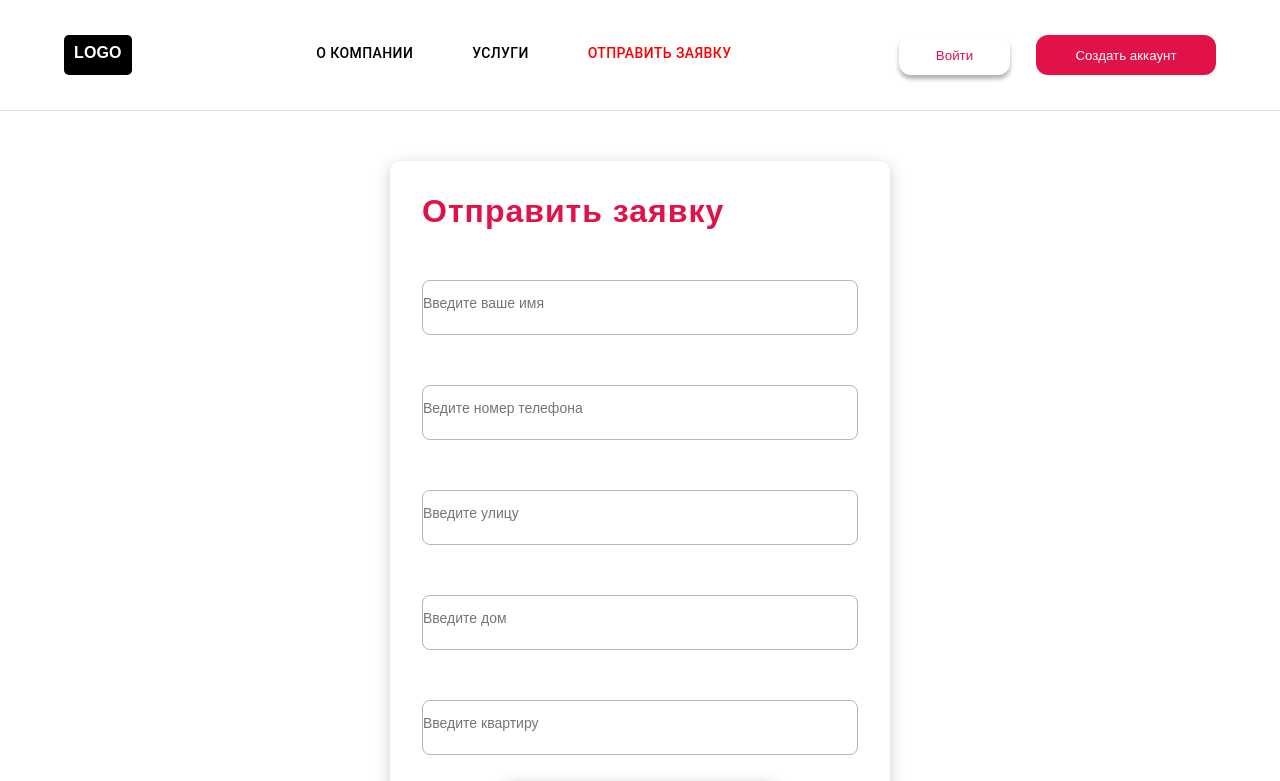
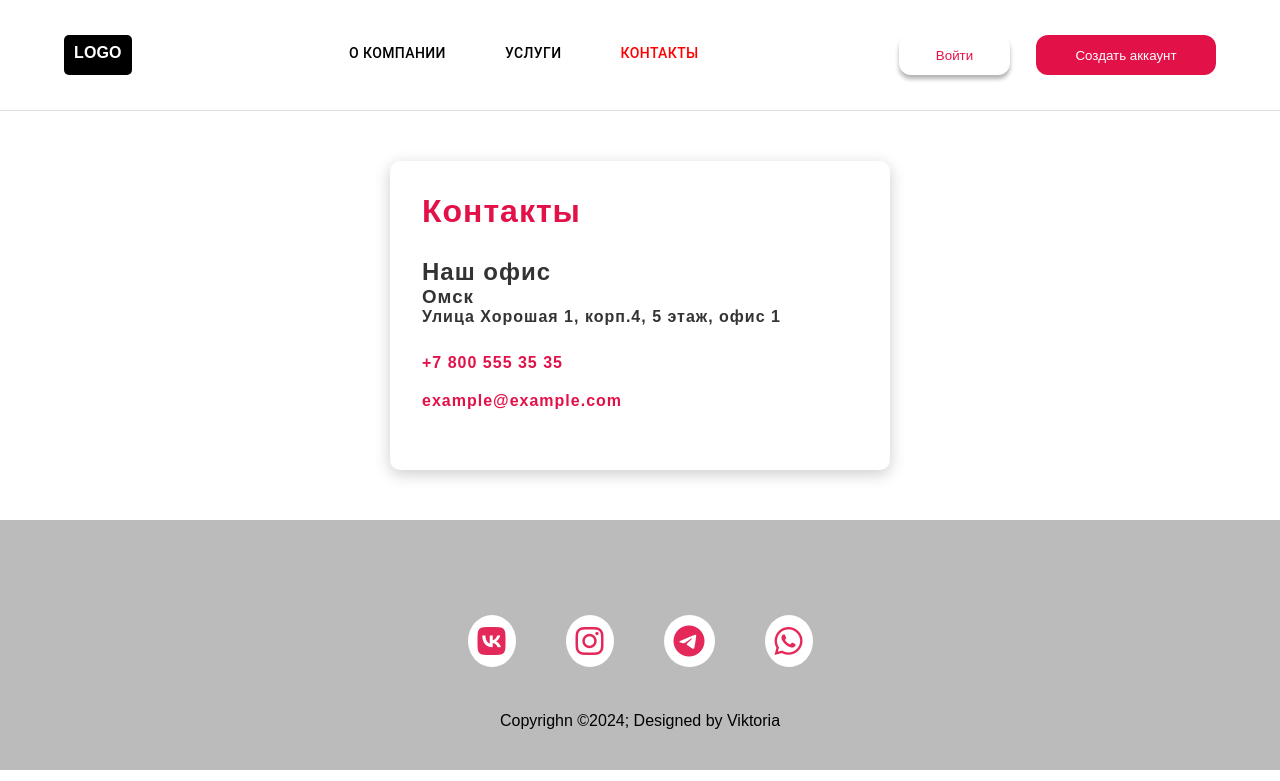
Before and after one commit to Evelissia/fire_rescue_service, a React (Create React App) app in the folder frontend/: page /submit in a window 1280 px wide. Shown: the top 781 px of the page. Built offline with nearby package versions, Linux system fonts and the light colour scheme; no server answers.

Commit message:
страница контакты

```diff
--- a/frontend/src/components/header/Header.jsx
+++ b/frontend/src/components/header/Header.jsx
@@ -43,7 +43,7 @@ export const Header = () => {
           <div className={styles.menuButton}>
             <CustomButton to="/about" label="О компании" />
             <CustomButton to="/services" label="Услуги" />
-            <CustomButton to="/submit" label="Отправить заявку" />
+            <CustomButton to="/submit" label="Контакты" />
           </div>
           <div className={styles.buttons}>
             {isAuth ? (
--- a/frontend/src/pages/MainPages/MainPage.jsx
+++ b/frontend/src/pages/MainPages/MainPage.jsx
@@ -26,7 +26,7 @@ const MainPage = () => {
                 style={{ height: '58px', cursor: 'pointer' }}
                 variant="outlined"
                 className={`${styles.btn2} ${styles.button}`}>
-                Отправить заявку
+                Контакты
               </button>
             </Link>
 
--- a/frontend/src/pages/Submit/Submit.jsx
+++ b/frontend/src/pages/Submit/Submit.jsx
@@ -1,61 +1,26 @@
-import { useState } from 'react';
-import InputComponent from '../../components/InputComponent.jsx';
 import Button from '../../components/Button.jsx';
+import styles from './Submit.module.scss';
 
 const Submit = () => {
-  const [name, setName] = useState('');
-  const [email, setEmail] = useState('');
-  const [password, setPassword] = useState('');
-  const errors = ['err', 'err2'];
-
-  const handleRegister = () => {
-    // Обработчик для регистрации
-  };
   return (
     <>
       <div className="wrapper">
         <div className="content_body">
           <form action="" className="form">
-            <h1 className="form_title">Отправить заявку</h1>
+            <h1 className="form_title">Контакты</h1>
 
             <div className="form__group">
-              <InputComponent
-                type="text"
-                placeholder="Введите ваше имя"
-                className="form__input name"
-                onChange={setName}
-              />
-              <InputComponent
-                type="tel"
-                placeholder="Ведите номер телефона"
-                className="form__input email"
-                onChange={setEmail}
-              />
-              <InputComponent
-                type="text"
-                placeholder="Введите улицу"
-                className="form__input password"
-                onChange={setPassword}
-              />
-              <InputComponent
-                type="text"
-                placeholder="Введите дом"
-                className="form__input password"
-                onChange={setPassword}
-              />
-              <InputComponent
-                type="text"
-                placeholder="Введите квартиру"
-                className="form__input password"
-                onChange={setPassword}
-              />
+              <div className={styles.officeInfo}>
+                <h2>Наш офис</h2>
+                <h3>Омск</h3>
+                <p>Улица Хорошая 1, корп.4, 5 этаж, офис 1</p>
+              </div>
             </div>
 
-            {/* Сделать сравнение на схожесть*/}
-
-            <div className="errors" id="errors"></div>
-
-            <Button label="Отправить заявку" onClick={handleRegister} />
+            <div className="form__group">
+              <div label="+7 800 555 35 35"> +7 800 555 35 35</div>
+              <div className={styles.email}>example@example.com</div>
+            </div>
           </form>
         </div>
       </div>
--- /dev/null
+++ b/frontend/src/pages/Submit/Submit.module.scss
@@ -0,0 +1,8 @@
+.officeInfo {
+  margin-bottom: 20px;
+  color: #333333;
+}
+
+.email {
+  margin-top: 20px;
+}
```
Also changed, not shown: frontend/src/pages/Admin/CreateReport.jsx (added), frontend/src/pages/Admin/Reports/AllReports.jsx (added).
